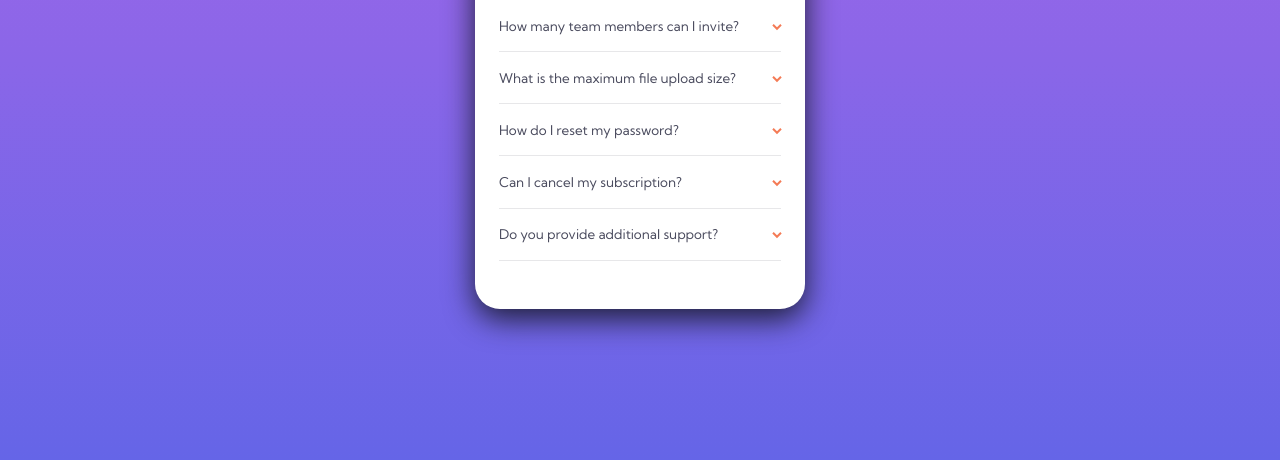
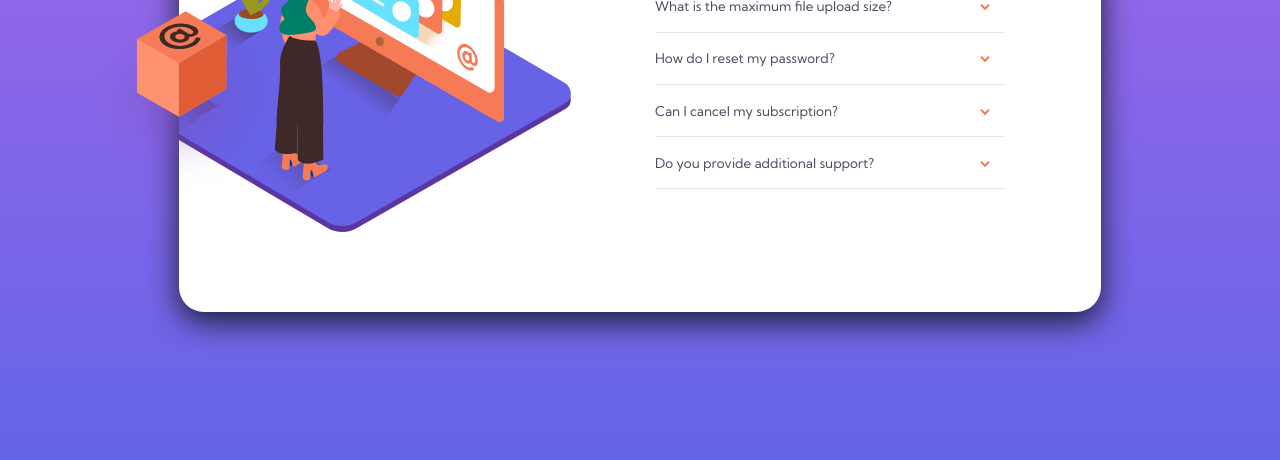
Before and after one commit to johnmal-dev/faq-accordion-card, a plain HTML site: page index.html in a window 1280 px wide. Shown: the part 340-800 px from the top of the page. Drawn offline with Linux system fonts and the light colour scheme.

Commit message:
add box to desktop layout

```diff
--- a/index.html
+++ b/index.html
@@ -13,8 +13,12 @@
 </head>
 <body>
   <div class="card">
+    <div class="box-img">
+      <img id="box-img" src="/images/illustration-box-desktop.svg" alt="">
+    </div>
     <div class="img-container">
-      <img src="/images/illustration-woman-online-mobile.svg" alt="">
+      <img id="desktop-img" src="/images/illustration-woman-online-mobile.svg" alt="">
+      <img id="mobile-img" src="/images/illustration-woman-online-desktop.svg" alt="">
     </div>
     <div class="accordion-wrapper">
       <h1>FAQ</h1>
--- a/style.css
+++ b/style.css
@@ -7,11 +7,13 @@
   padding: 0;
 }
 body {
+  position: relative;
   font-size: 12px;
   font-family: 'Kumbh Sans', sans-serif;
   color: #1d1e35;
-  background: -webkit-gradient(linear, left top, left bottom, from(#af67e9), to(#6565e7));
-  background: linear-gradient(#af67e9, #6565e7);
+  background: -webkit-gradient(linear, left top, left bottom, from(#af67e9), to(#6565e7)) no-repeat;
+  background: linear-gradient(#af67e9, #6565e7) no-repeat;
+  background-size: cover;
   width: 100vw;
   height: 100vh;
   display: -webkit-box;
@@ -25,6 +27,7 @@ body {
           align-items: center;
 }
 .card {
+  position: absolute;
   background: white;
   width: 330px;
   min-width: 330px;
@@ -32,14 +35,60 @@ body {
   border-radius: 25px;
   -webkit-box-shadow: 0 10px 30px #1d1e35;
           box-shadow: 0 10px 30px #1d1e35;
+  display: -webkit-box;
+  display: -ms-flexbox;
+  display: flex;
+  -webkit-box-orient: vertical;
+  -webkit-box-direction: normal;
+      -ms-flex-direction: column;
+          flex-direction: column;
+}
+@media (min-width: 1000px) {
+  .card {
+    width: 922px;
+    max-width: 922px;
+    -webkit-box-orient: horizontal;
+    -webkit-box-direction: normal;
+        -ms-flex-direction: row;
+            flex-direction: row;
+    -webkit-box-pack: start;
+        -ms-flex-pack: start;
+            justify-content: flex-start;
+    padding: 0;
+    padding-top: 4rem;
+    padding-right: 6rem;
+    padding-bottom: 5rem;
+  }
 }
 .card .img-container {
   height: 6.8rem;
 }
-.card .img-container img {
+@media (min-width: 1000px) {
+  .card .img-container {
+    width: 437px;
+    height: 100%;
+    overflow: hidden;
+  }
+}
+.card .img-container #desktop-img {
   position: relative;
   -webkit-transform: translateY(-257px) scale(0.85);
           transform: translateY(-257px) scale(0.85);
+}
+@media (min-width: 1000px) {
+  .card .img-container #desktop-img {
+    display: none;
+  }
+}
+.card .img-container #mobile-img {
+  display: none;
+}
+@media (min-width: 1000px) {
+  .card .img-container #mobile-img {
+    display: block;
+    -webkit-transform: translateX(-80px);
+            transform: translateX(-80px);
+  }
 }
 .card .img-container::before {
   content: url(/images/bg-pattern-mobile.svg);
@@ -52,13 +101,18 @@ body {
   -webkit-transform: translate(20px, -22px);
           transform: translate(20px, -22px);
 }
-h1 {
-  text-align: center;
-  font-weight: 700;
-  font-size: 2rem;
-  margin-bottom: 1rem;
+@media (min-width: 1000px) {
+  .card .img-container::before {
+    display: none;
+  }
 }
-.accordion-wrapper .accordion {
+@media (min-width: 1000px) {
+  .card .accordion-wrapper {
+    margin-left: auto;
+    width: 350px;
+  }
+}
+.card .accordion-wrapper .accordion {
   font-size: .84rem;
   color: #4a4b5e;
   cursor: pointer;
@@ -66,23 +120,46 @@ h1 {
   transition: .4s;
   padding: 1.1rem 0;
 }
-.accordion-wrapper .accordion::before {
+.card .accordion-wrapper .accordion::before {
   content: url(/images/icon-arrow-down.svg);
   position: absolute;
   -webkit-transform: translateX(273px);
           transform: translateX(273px);
 }
-.accordion-wrapper .accordion.open {
+@media (min-width: 1000px) {
+  .card .accordion-wrapper .accordion::before {
+    -webkit-transform: translateX(325px);
+            transform: translateX(325px);
+  }
+}
+.card .accordion-wrapper .accordion.open {
   font-weight: 700;
 }
-.accordion-wrapper .panel {
+.card .accordion-wrapper .panel {
   border-bottom: 1px solid #e7e7e9;
   max-height: 0;
   overflow: hidden;
   -webkit-transition: max-height 0.2s ease-out;
   transition: max-height 0.2s ease-out;
 }
-.accordion-wrapper .panel p {
+.card .accordion-wrapper .panel p {
   color: #787887;
   padding-bottom: 1rem;
 }
+h1 {
+  text-align: center;
+  font-weight: 700;
+  font-size: 2rem;
+  margin-bottom: 1rem;
+}
+@media (min-width: 1000px) {
+  h1 {
+    text-align: left;
+  }
+}
+#box-img {
+  position: absolute;
+  z-index: 2;
+  top: 200px;
+  left: -93px;
+}
```
